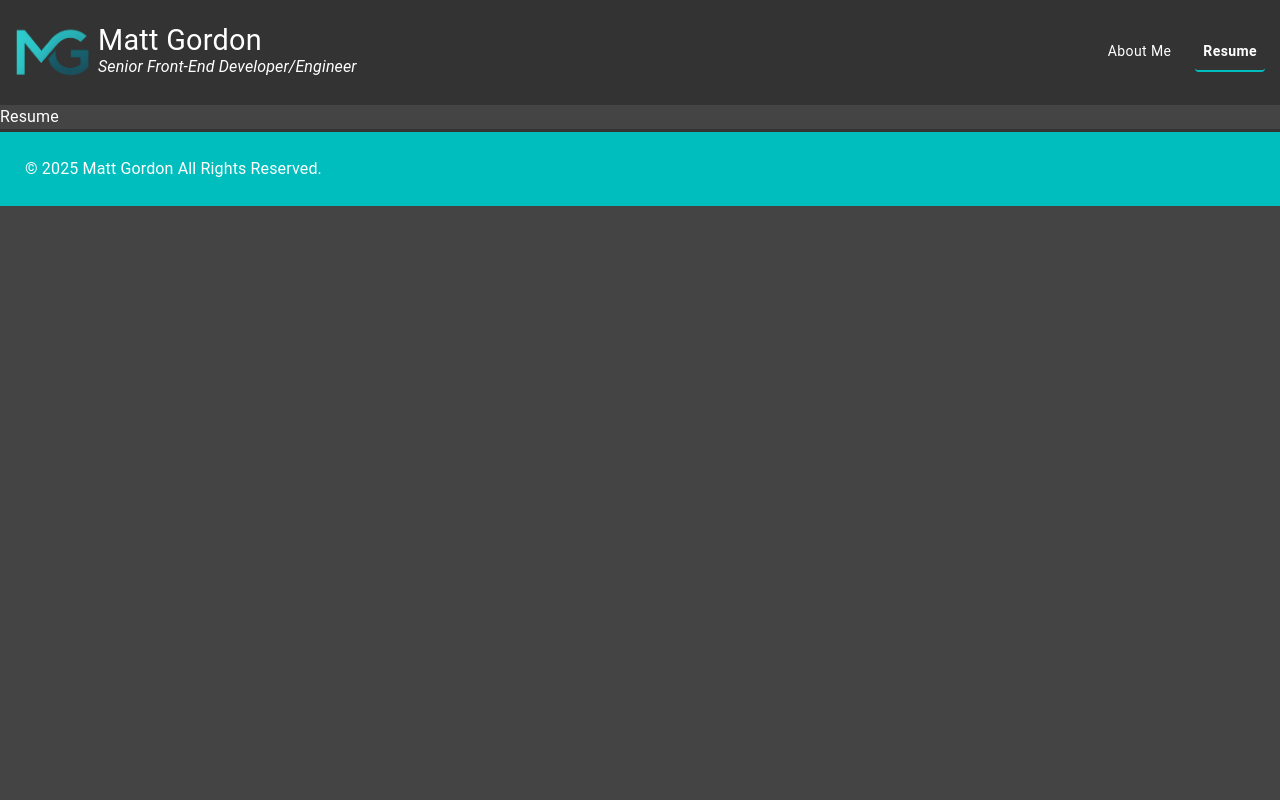
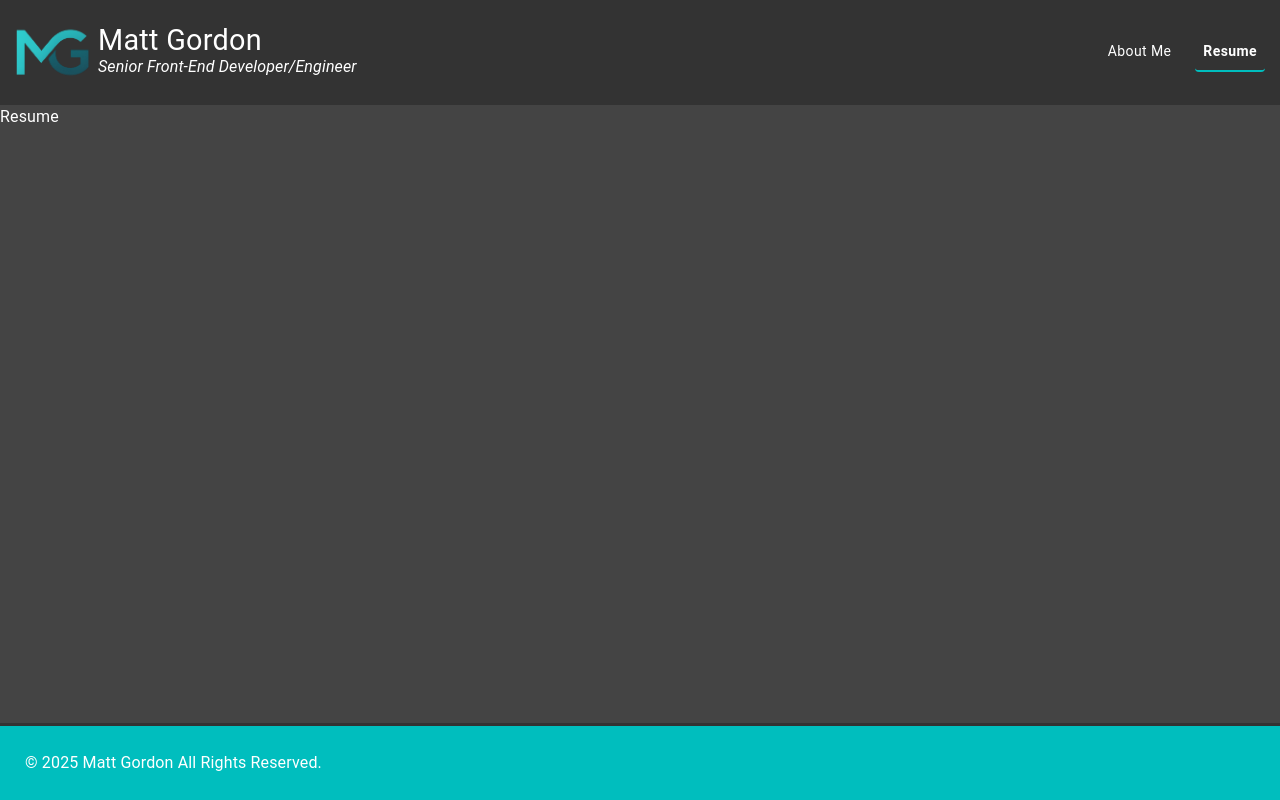
Before and after one commit to mgordon82/professional-portfolio, a React (Create React App) app: page /resume in a window 1280 px wide. Built offline with nearby package versions, Linux system fonts and the light colour scheme.

Commit message:
styling updates

```diff
--- a/src/components/Footer/index.js
+++ b/src/components/Footer/index.js
@@ -11,16 +11,12 @@ const Footer = () => {
         padding: '25px',
         backgroundColor: '#00bebe',
         borderTop: '3px solid #333',
-        position: 'sticky',
-        bottom: 0,
         width: '100%'
       }}
     >
-      <footer>
-        <Typography component='p'>
-          &copy; {year} Matt Gordon All Rights Reserved.
-        </Typography>
-      </footer>
+      <Typography component='p'>
+        &copy; {year} Matt Gordon All Rights Reserved.
+      </Typography>
     </Box>
   );
 };
--- a/src/components/Layout/index.js
+++ b/src/components/Layout/index.js
@@ -1,4 +1,4 @@
-import { Container } from '@mui/material';
+import { Box, Container } from '@mui/material';
 import React from 'react';
 
 import { Outlet } from 'react-router';
@@ -7,9 +7,19 @@ import Footer from '../Footer';
 
 const Layout = () => {
   return (
-    <Container maxWidth disableGutters>
+    <Container
+      maxWidth
+      disableGutters
+      sx={{
+        display: 'flex',
+        flexDirection: 'column',
+        minHeight: '100vh'
+      }}
+    >
       <Header />
-      <Outlet />
+      <Box component='main' sx={{ flexGrow: 1 }}>
+        <Outlet />
+      </Box>
       <Footer />
     </Container>
   );
```
